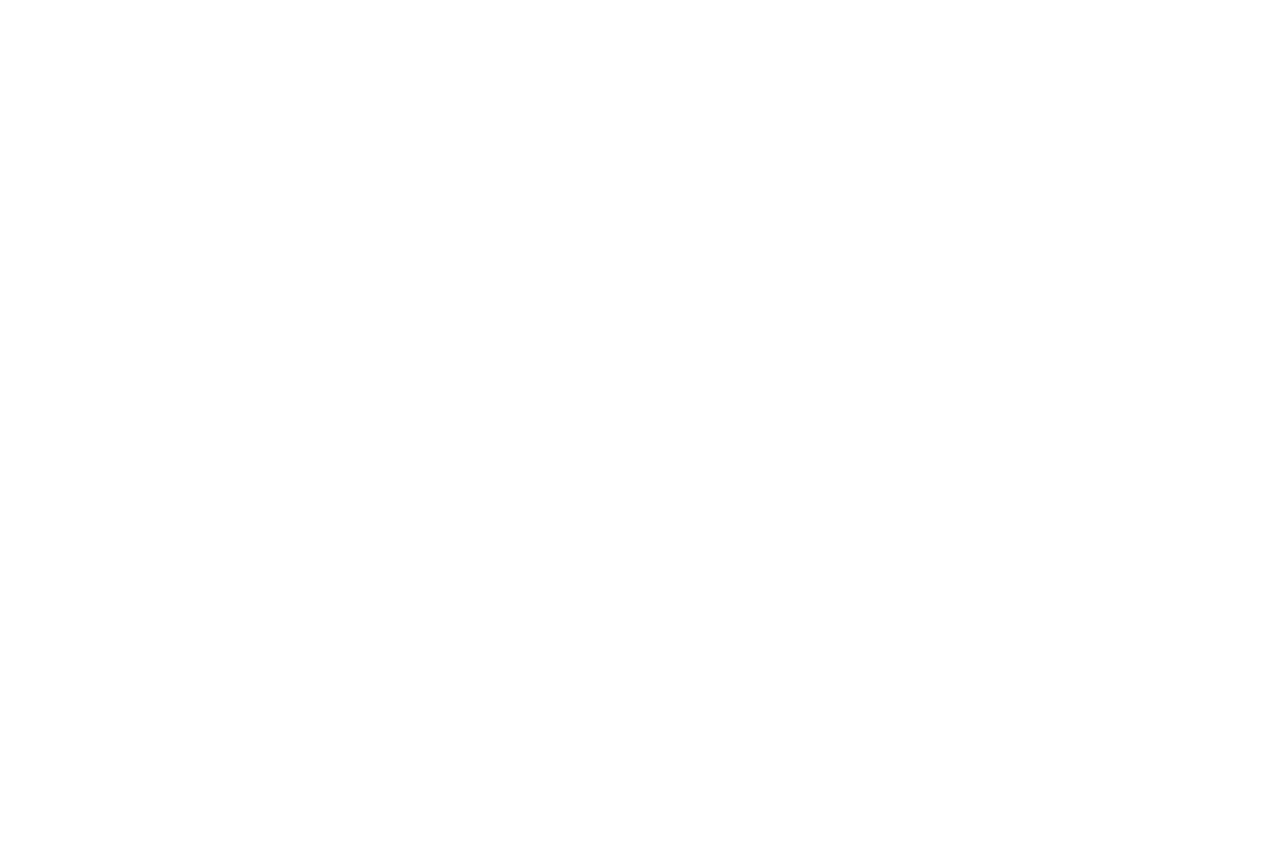
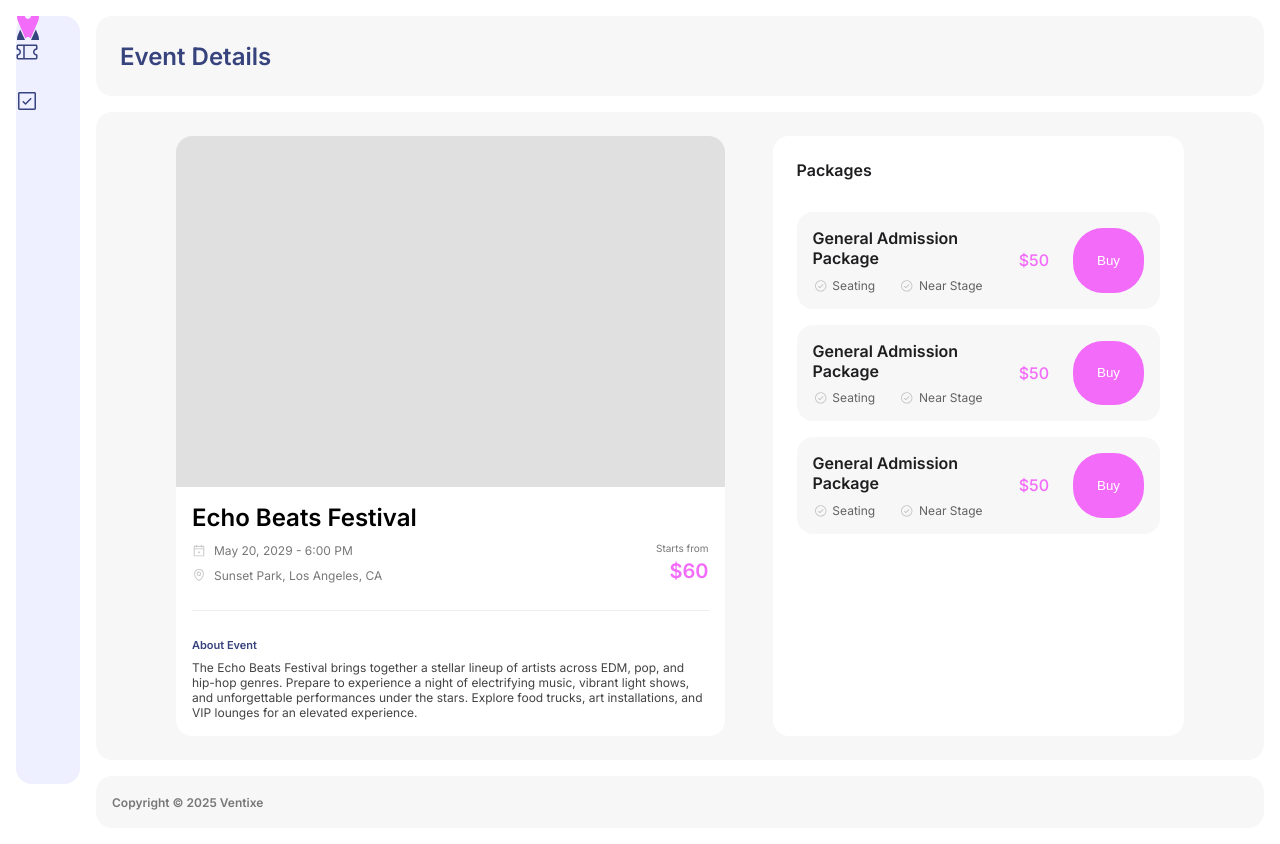
Before and after one commit to Carthur-ventixe/frontend, a React (Vite) app: page /events/1 in a window 1280 px wide. Before the commit this address had no page. Before the commit the page ends 800 px from the top, so only its background shows below. Built offline with nearby package versions, Linux system fonts and the light colour scheme; no server answers.

Commit message:
added Event details and event packages

```diff
--- a/src/App.jsx
+++ b/src/App.jsx
@@ -3,6 +3,7 @@
 import Events from './app/pages/events/Events'
 import './App.css'
 import Bookings from './app/pages/bookings/Bookings';
+import EventDetails from './app/pages/events/EventDetails';
 
 function App() {
 
@@ -12,6 +13,7 @@
       <Routes>
         <Route path='/' element={<MainLayout />}>
           <Route index element={<Events />}/>
+          <Route path='/events/:id' element={<EventDetails />}/>
           <Route path='/bookings' element={<Bookings />}/>
         </Route>
       </Routes>
--- a/src/app/components/Header/Header.jsx
+++ b/src/app/components/Header/Header.jsx
@@ -1,17 +1,19 @@
 import './Header.css'
 import { useLocation } from 'react-router-dom';
+import { useParams } from "react-router-dom"
 
 function Header() {
   const location = useLocation();
+  const {id} = useParams();
 
   const getPageTitle = () => {
     switch (location.pathname) {
       case '/':
         return 'Events';
+      case `/events/${id}`:
+        return 'Event Details';
       case '/bookings':
         return 'Bookings';
-      case '/kontakt':
-        return 'Kontakt';
       default:
         return 'Ventixe';
     }
--- a/src/app/contexts/EventContext.jsx
+++ b/src/app/contexts/EventContext.jsx
@@ -0,0 +1,29 @@
+import React, { createContext, useState, useEffect } from "react";
+
+export const EventContext = createContext();
+
+const EventProvider = ({children}) => {
+    const apiUrl = 'https://localhost:7016/api/events';
+    const [events, setEvents] = useState([]);
+
+    const getEvents = async () => {
+        const res = await fetch(apiUrl)
+        const data = await res.json();
+        console.log(data)
+
+        setEvents(data.result);
+    }
+
+    useEffect(() => {
+        getEvents();
+    },[])
+
+    return (
+        <EventContext.Provider value={{events}}>
+            {children}
+        </EventContext.Provider>
+    )
+
+}
+
+export default EventProvider
--- a/src/app/pages/events/EventCard.css
+++ b/src/app/pages/events/EventCard.css
@@ -1,11 +1,11 @@
 .event-card {
     background-color: var(--color-gray-10);
     border-radius: 16px;
+    padding: 1rem;
 
     .img-container {
         background-color: var(--color-gray-40);
         height: 200px;
-        margin: 1rem;
         border-radius: 12px;
     }
 
@@ -13,12 +13,12 @@
         display: flex;
         flex-direction: column;
         gap: .5rem;
-        margin: 1rem;
 
         .date {
-            font-size: 12px;
+            font-size: 11px;
             font-weight: var(--font-regular);
             color: var(--color-gray-70);
+            margin-top: .7rem;
         }
 
         .title {
@@ -32,7 +32,7 @@
             gap: .3rem;
             font-size: 12px;
             font-weight: var(--font-regular);
-            color: var(--color-gray-80);
+            color: var(--color-gray-70);
         }
 
         .price {
--- a/src/app/pages/events/EventCard.jsx
+++ b/src/app/pages/events/EventCard.jsx
@@ -1,21 +1,25 @@
 import './EventCard.css'
+import { Link } from 'react-router-dom'
 
-function EventCard() {
+function EventCard({ event }) {
   return (
-    <div className='event-card'>
+    <Link to={`/events/${event.id}`}>
+      <div className='event-card'>
           <div className='img-container'>
             <img src="" alt="" />
           </div>
           <div className='event-info'>
-            <p className='date'>June 5, 2029 - 3:00 PM</p>
-            <p className='title'>Adventure Gear Show</p>
+            <p className='date'>{event.eventDate}</p>
+            <p className='title'>{event.title}</p>
             <div className='location'>
               <img src="/images/MapPin.svg" alt="" />
-              <p>Rocky Ridge Exhibition Hall, Denver, CO</p>
+              <p>{event.location}</p>
             </div>
-            <p className='price'>$40</p>
+            <p className='price'>${event.price}</p>
           </div>
-    </div>
+      </div>
+    </Link>
+
   )
 }
 export default EventCard
--- /dev/null
+++ b/src/app/pages/events/EventDetails.css
@@ -0,0 +1,116 @@
+.event-wrapper {
+    display: grid;
+    grid-template-columns: 4fr 3fr;
+    column-gap: 3rem;
+    background-color: var(--color-gray-20);
+    border-radius: 16px;
+    height: 100%;
+    margin: 0 1rem 0 0;
+    padding: 1.5rem 5rem;
+}
+
+.event-container {
+    display: flex;
+    flex-direction: column;
+    height: fit-content;
+    border-radius: 16px;
+    background-color: var(--color-gray-10);
+    height: auto;
+
+    .img-container {
+        height: 351px;
+        background-color: var(--color-gray-40);
+        border-radius: 16px 16px 0 0;
+    }
+
+    .event-info-wrapper {
+        display: grid;
+        grid-template-columns: 1fr auto;
+        padding: 1rem;
+    }
+
+    .date {
+        display: flex;
+        align-items: center;
+        gap: .5rem;
+        font-size: 12px;
+        font-weight: var(--font-regular);
+        color: var(--color-gray-70);
+        margin-top: .7rem;
+    }
+
+    .location {
+        display: flex;
+        align-items: center;
+        gap: .5rem;
+        font-size: 12px;
+        font-weight: var(--font-regular);
+        color: var(--color-gray-70);
+        margin-top: .6rem;
+    }
+
+    .price-info {
+        align-self: flex-end;
+
+        .text {
+            font-size: 10px;
+            font-weight: var(--font-regular);
+            color: var(--color-gray-70);
+
+        }
+
+        .price {
+            font-size: 20px;
+            font-weight: var(--font-semibold);
+            color: var(--color-primary-100);
+            text-align: right;
+            padding-top: .3rem;
+        }
+
+    }
+
+    .about-container {
+        padding: 1rem;
+    }
+
+    .about-title {
+        font-size: 11px;
+        font-weight: var(--font-semibold);
+        color: var(--color-secondary-100);
+        margin-bottom: .5rem;
+    }
+
+    .about {
+        font-size: 12px;
+        color: var(--color-gray-90);
+    }
+
+}
+
+.divider {
+    display: flex;
+    align-items: center;
+    text-align: center;
+    margin: .7rem 1rem;
+}
+
+.divider::before,
+.divider::after {
+    content: "";
+    flex: 1;
+    height: 1px;
+    background: var(--color-gray-30);
+}
+
+.package-container {
+    background-color: var(--color-gray-10);
+    padding: 1.5rem;
+    border-radius: 16px;
+
+    .headline {
+        font-size: 1rem;
+        font-weight: var(--font-semibold);
+        color: var(--color-gray-100);
+        margin-bottom: 2rem;
+    }
+}
--- /dev/null
+++ b/src/app/pages/events/EventDetails.jsx
@@ -0,0 +1,49 @@
+import { useParams } from "react-router-dom"
+import './EventDetails.css'
+import EventPackage from "./EventPackage";
+
+function EventDetails() {
+    const {id} = useParams();
+
+  return (
+    <div className="event-wrapper">
+      <div className="event-container">
+        <div className="img-container">
+          <img src="" alt="" />
+        </div>
+
+        <div className="event-info-wrapper">
+          <div className="info-container">
+            <h4 className="event-title">Echo Beats Festival</h4>
+            <div className="date">
+              <img src="/images/Calendar.svg" alt="" />
+              <p>May 20, 2029 - 6:00 PM</p>
+            </div>
+            <div className="location">
+              <img src="/images/MapPin.svg" alt="" />
+              <p>Sunset Park, Los Angeles, CA</p>
+            </div>
+          </div>
+          <div className="price-info">
+            <p className="text">Starts from</p>
+            <p className="price">$60</p>
+          </div>
+        </div>
+        <div className="divider"></div>
+
+        <div className="about-container">
+          <p className="about-title">About Event</p>
+          <p className="about">The Echo Beats Festival brings together a stellar lineup of artists across EDM, pop, and hip-hop genres. Prepare to experience a night of electrifying music, vibrant light shows, and unforgettable performances under the stars. Explore food trucks, art installations, and VIP lounges for an elevated experience.</p>
+        </div>
+      </div>
+      <div className="package-container">
+        <p className="headline">Packages</p>
+        <EventPackage />
+        <EventPackage />
+        <EventPackage />
+      </div>
+    </div>
+
+  )
+}
+export default EventDetails
--- /dev/null
+++ b/src/app/pages/events/EventPackage.css
@@ -0,0 +1,47 @@
+.event-package-card {
+    display: grid;
+    grid-template-columns: 1fr auto auto;
+    background-color: var(--color-gray-20);
+    border-radius: 16px;
+    padding: 1rem;
+    margin: 1rem 0;
+
+    .package-title {
+        font-size: 1rem;
+        font-weight: var(--font-semibold);
+        color: var(--color-gray-100);
+        margin-bottom: .6rem;
+    }
+
+    .position {
+        display: flex;
+        align-items: center;
+        gap: .3rem;
+        font-size: 0.75rem;
+        color: var(--color-gray-80);
+    }
+
+    .package-price {
+        display: flex;
+        align-items: center;
+        font-size: 1rem;
+        font-weight: var(--font-medium);
+        color: var(--color-primary-100);
+        margin-right: 1.5rem;
+    }
+
+    .buy-ticket {
+        border-radius: 30px;
+        padding: 1rem 1.5rem;
+        border: none;
+        background-color: var(--color-primary-100);
+        color: var(--color-gray-10);
+        cursor: pointer;
+    }
+}
+
+
+.flex-group {
+    display: flex;
+    gap: 1.5rem;
+}
--- /dev/null
+++ b/src/app/pages/events/EventPackage.jsx
@@ -0,0 +1,27 @@
+import './EventPackage.css'
+
+function EventPackage() {
+  return (
+
+    <div className="event-package-card">
+      <div>
+        <p className='package-title'>General Admission Package</p>
+        <div className='flex-group'>
+            <div className="position">
+              <img src="/images/CheckCircle.svg" alt="" />
+              <p>Seating</p>
+            </div>
+            <div className="position">
+              <img src="/images/CheckCircle.svg" alt="" />
+              <p>Near Stage</p>
+            </div>
+        </div>
+      </div>
+      <div className="package-price">
+        <p>$50</p>
+      </div>
+      <button className='buy-ticket'>Buy</button>
+    </div>
+  )
+}
+export default EventPackage
--- a/src/app/pages/events/Events.css
+++ b/src/app/pages/events/Events.css
@@ -1,4 +1,4 @@
-.event-wrapper {
+.events-wrapper {
     background-color: var(--color-gray-20);
     border-radius: 16px;
     height: 100%;
--- a/src/app/pages/events/Events.jsx
+++ b/src/app/pages/events/Events.jsx
@@ -1,16 +1,18 @@
 import './Events.css'
 import EventCard from './EventCard'
+import { useContext } from 'react'
+import { EventContext } from '../../contexts/EventContext'
 
 function Events() {
+
+  const { events } = useContext(EventContext);
+
   return (
-    <div className="event-wrapper">
+    <div className="events-wrapper">
       <div className='events-container'>
-        <EventCard />
-        <EventCard />
-        <EventCard />
-        <EventCard />
-        <EventCard />
-        <EventCard />
+        {
+          events.map(event => (<EventCard key={event.id} event={event}/>))
+        }
       </div>
     </div>
   )
--- a/src/main.jsx
+++ b/src/main.jsx
@@ -3,11 +3,14 @@
 import App from './App.jsx'
 import './App.css'
 import { BrowserRouter } from 'react-router-dom'
+import EventProvider from './app/contexts/EventContext.jsx'
 
 createRoot(document.getElementById('root')).render(
   <StrictMode>
-    <BrowserRouter>
-      <App />
-    </BrowserRouter>
+    <EventProvider>
+      <BrowserRouter>
+        <App />
+      </BrowserRouter>
+    </EventProvider>
   </StrictMode>,
 )
```
Also changed, not shown: public/images/Calendar.svg (added), public/images/CheckCircle.svg (added).
